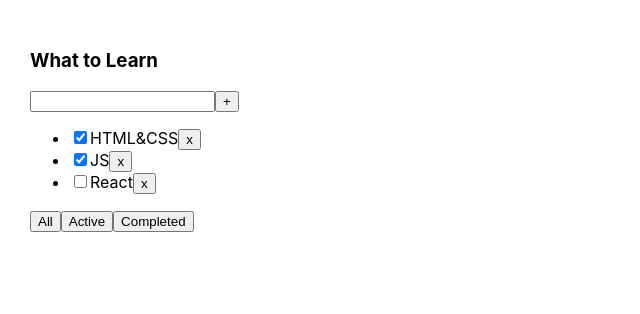
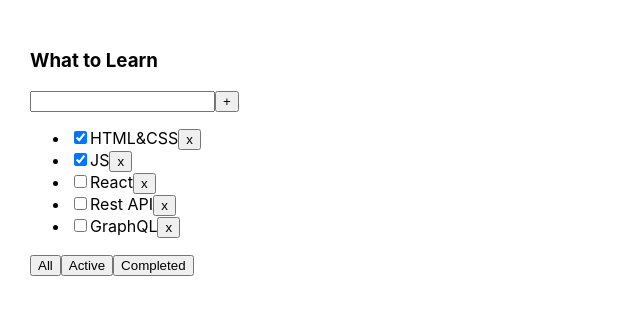
Before and after one commit to VadzimAJ/ToDoList_IT_inc, a React (Create React App) app: page / in a window 1280 px wide. Shown: the top 314 px of the page, without its empty margins (0-640 px from the left). Built offline with nearby package versions, Linux system fonts and the light colour scheme.

Commit message:
feat: complite second lesson of toDoListTask

```diff
--- a/package.json
+++ b/package.json
@@ -11,11 +11,13 @@
     "@types/node": "^16.18.1",
     "@types/react": "^18.0.23",
     "@types/react-dom": "^18.0.7",
+    "@types/uuid": "^9.0.4",
     "gh-pages": "^6.0.0",
     "react": "^18.2.0",
     "react-dom": "^18.2.0",
     "react-scripts": "5.0.1",
     "typescript": "^4.8.4",
+    "uuid": "^9.0.1",
     "web-vitals": "^2.1.4"
   },
   "scripts": {
--- a/src/App.tsx
+++ b/src/App.tsx
@@ -1,5 +1,6 @@
 import React, { useState } from 'react';
 import './App.css';
+import {v1} from 'uuid';
 import { TaskType, TodoList } from './TodoList';
 
 export type FilterValuesType = "all" | "completed" | "active"
@@ -7,16 +8,24 @@
 function App() {
 
     let [tasks, setTasks] = useState<Array<TaskType>>([
-        {id: 1, title:"HTML&CSS", isDone: true},
-        {id: 2, title:"JS", isDone: true},
-        {id: 3, title:"React", isDone: false}
+        {id: v1(), title:"HTML&CSS", isDone: true},
+        {id: v1(), title:"JS", isDone: true},
+        {id: v1(), title:"React", isDone: false},
+        {id: v1(), title:"Rest API", isDone: false},
+        {id: v1(), title:"GraphQL", isDone: false}
     ]);
+    console.log(tasks);
 
-
-    function remomeTask(id:number) {
+    function remomeTask(id: string) {
 
         let filteredTasks = tasks.filter( i => i.id !== id)
         setTasks(filteredTasks);
+    }
+
+    function addTask (title:string){
+        let newTask = {id: v1(), title: title, isDone: false};
+        let newTasks=[newTask, ...tasks];
+        setTasks(newTasks);
     }
 
     function changeFilter (value: FilterValuesType){
@@ -39,6 +48,7 @@
                         tasks = {taskForTodolist}
                         removeTask = {remomeTask}
                         changeFilter = {changeFilter}
+                        addTask = {addTask}
             />
         </div>
     );
--- a/src/TodoList.tsx
+++ b/src/TodoList.tsx
@@ -1,9 +1,9 @@
 import { type } from "os";
-import React from "react";
+import React, { ChangeEvent, KeyboardEvent, useState } from "react";
 import { FilterValuesType } from "./App";
 
 export type TaskType = {
-  id: number
+  id: string
   title: string
   isDone: boolean
 }
@@ -11,33 +11,70 @@
 type PropsType = {
   title: string
   tasks: Array<TaskType>
-  removeTask: (id: number) => void
+  removeTask: (id: string) => void
   changeFilter: (value: FilterValuesType) => void
+  addTask: (title: string) => void
 }
 
 export function TodoList (props: PropsType){
+    const [newTasktTtile, setNewTasktTtile] = useState("");
+
+    const onNewTitleChangeHandler = (e: ChangeEvent<HTMLInputElement>) => {
+      setNewTasktTtile(e.currentTarget.value)
+    }
+
+    const onKeyPressHandler = (e: KeyboardEvent<HTMLInputElement>) => {
+      if (e.charCode === 13) {
+        props.addTask(newTasktTtile);
+        setNewTasktTtile("");
+      }
+    }
+
+    const addTask = () => {
+      props.addTask(newTasktTtile);
+      setNewTasktTtile("");
+    }
+
+    const onAllClickFilter = () => {
+      {props.changeFilter("all")}
+    }
+
+    const onAactiveClickFilter = () => {
+      {props.changeFilter("active")}
+    }
+
+    const onCompletedClickFilter = () => {
+      {props.changeFilter("completed")}
+    }
 
   return (
       <div>
               <h3>{props.title}</h3>
               <div>
-                  <input/>
-                  <button>+</button>
+                  <input value={newTasktTtile}
+                    onChange = {onNewTitleChangeHandler}
+                    onKeyPress={onKeyPressHandler}
+                  />
+                  <button onClick={addTask}>+</button>
               </div>
               <ul>
                 {
                   props.tasks.map((i) => {
-                  return <li><input type="checkbox" checked={i.isDone}/>
+                    const onRemooveHendler = () => {
+                      props.removeTask(i.id)
+                    }
+                  return <li key={i.id}>
+                            <input type="checkbox" checked={i.isDone}/>
                             <span>{i.title}</span>
-                            <button onClick={ () => { props.removeTask(i.id) } }>х</button>
+                            <button onClick={onRemooveHendler}>х</button>
                           </li>
                   })
                 }
               </ul>
               <div>
-                  <button onClick={() => {props.changeFilter("all")}}>All</button>
-                  <button onClick={() => {props.changeFilter("active")}}>Active</button>
-                  <button onClick={() => {props.changeFilter("completed")}}>Completed</button>
+                  <button onClick={onAllClickFilter}>All</button>
+                  <button onClick={onAactiveClickFilter}>Active</button>
+                  <button onClick={onCompletedClickFilter}>Completed</button>
               </div>
       </div>
   )
```
Also changed, not shown: 1 other file (tests, documents, lock files or other folders).
